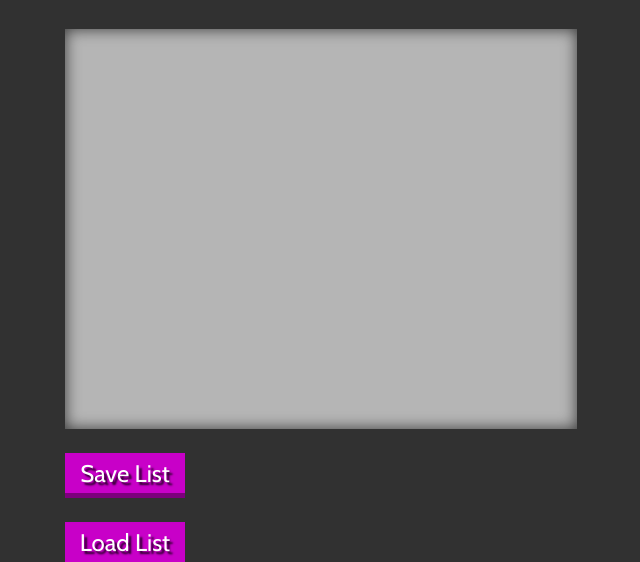
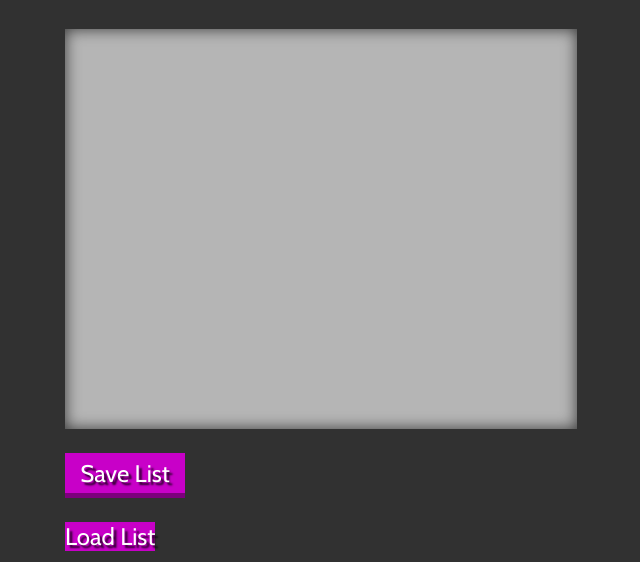
Before and after one commit to m1ksu/To-Do-List, a website: page src/index.pug in a window 1280 px wide. Shown: the part 250-812 px from the top of the page, without its empty margins (319-959 px from the left). Drawn offline with nearby package versions, Linux system fonts and the light colour scheme; files that its build step writes are made by us from their sources.

Commit message:
Turned load-button to span.

```diff
--- a/src/index.pug
+++ b/src/index.pug
@@ -27,5 +27,5 @@ html
             span Save List
         span.storage-unav Local storage is not supported by this browser.
 
-        .load-button
+        span.load-button
             span Load List
```
Also changed, not shown: build/index.html.
